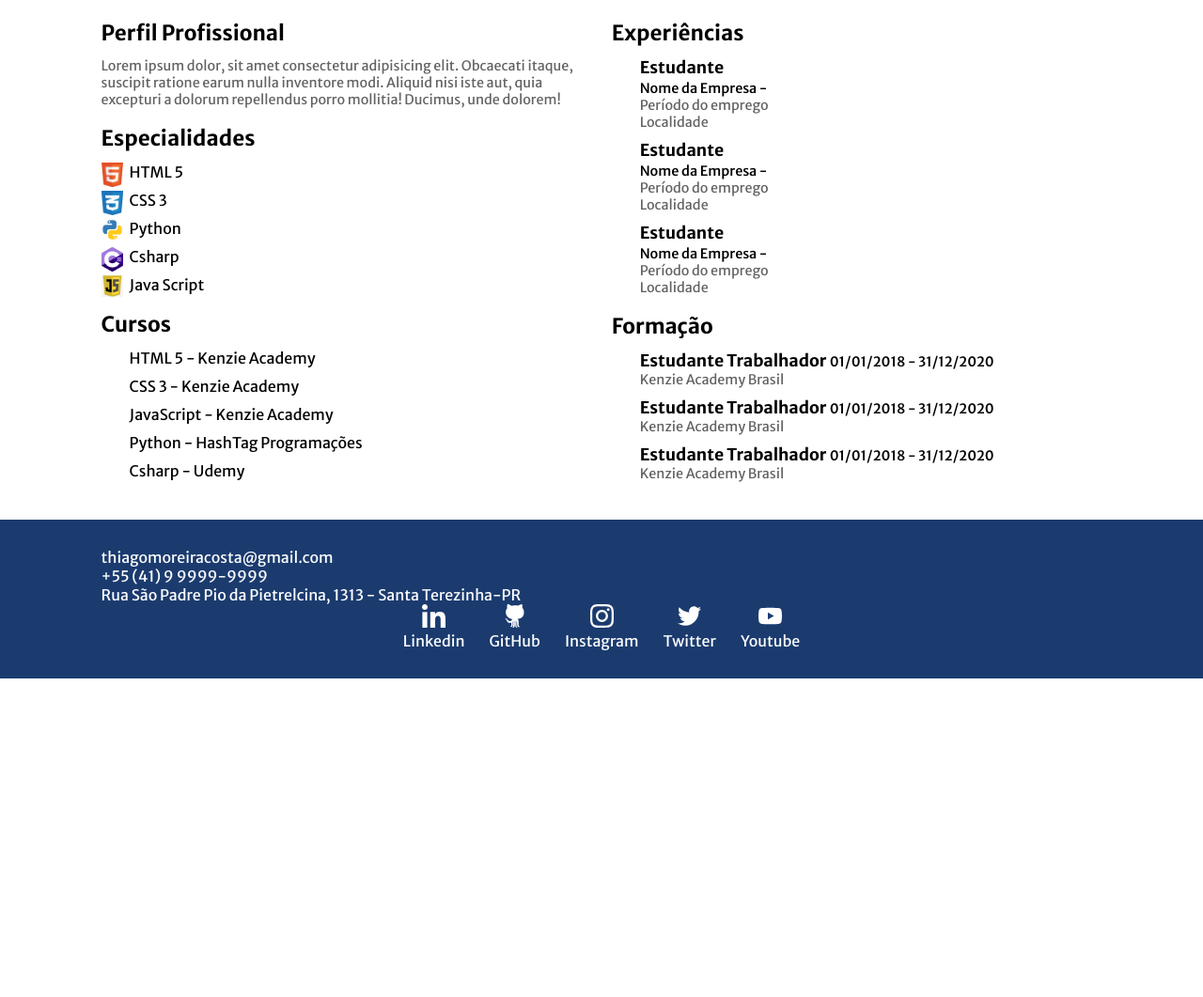
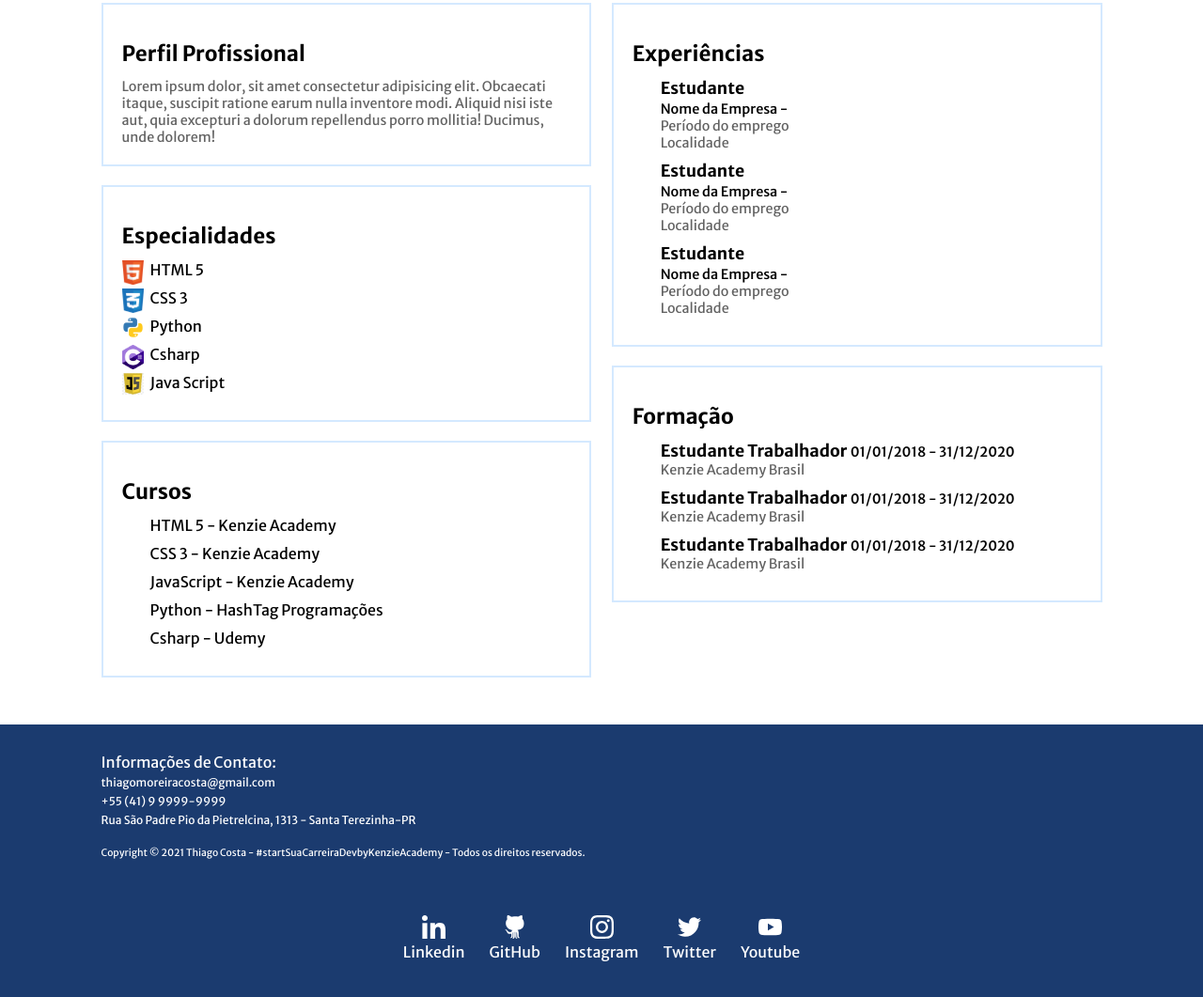
Before and after one commit to thmoreiracosta/CurriculumVitae, a plain HTML site: page intex.html in a window 1280 px wide. Shown: the part 321-1382 px from the top of the page at 94% size. Before the commit the page ends 1043 px from the top, so only its background shows below. Drawn offline with Linux system fonts and the light colour scheme.

Commit message:
startCarreiraDevKenzieAcademy-quaseFinalo

```diff
--- a/intex.html
+++ b/intex.html
@@ -141,6 +141,7 @@
             <div class="container">
 
                 <nav>
+                    <p>Informações de Contato: <p>
                         <ul class="info-contato">
                             <li>
                                 <a href="mailto:thiagomoreiracosta@gmail.com">thiagomoreiracosta@gmail.com</a>
@@ -148,10 +149,11 @@
                             <li>
                                 <a href="tel:5541999999999">+55 (41) 9 9999-9999</a>
                             </li>
-                        <li>
+                            <li class="espaco">
                                 <a href="https://www.google.com/maps/place/Sanctuary+of+Saint+Mary+our+Lady+of+Grace/@41.7082566,15.7052779,3a,75y,90t/data=!3m8!1e2!3m6!1sAF1QipO0f58d-ef--4O8ZN0LZ0OCYflDTkMAaTTqq-GN!2e10!3e12!6shttps:%2F%2Flh5.googleusercontent.com%2Fp%2FAF1QipO0f58d-ef--4O8ZN0LZ0OCYflDTkMAaTTqq-GN%3Dw152-h86-k-no!7i4000!8i2250!4m8!1m2!2m1!1ssan+giovanne+rotondo+padre+pio!3m4!1s0x13377418533421db:0xc3929a938a489727!8m2!3d41.7082566!4d15.7052779">Rua São Padre Pio da Pietrelcina, 1313 - Santa Terezinha-PR</a>
                             </li>
                         </ul>
+                    <p class="copyright">Copyright © 2021 Thiago Costa - #startSuaCarreiraDevbyKenzieAcademy - Todos os direitos reservados.</p>
                 </nav>
 
                 <nav>
--- a/public/styles/style.css
+++ b/public/styles/style.css
@@ -125,28 +125,46 @@ header .coluna ul li a{
 footer{
     background-color: #1B3B6F;
 }
-footer .container{}
+footer .container{
+
+}
 footer nav{}
+footer nav p{
+    color:white;
+    font-size: 1.0rem;
+}
+
+footer nav .copyright{
+    color:white;
+    font-size: 0.65rem;
+    margin: 20px 0px;
+}
+
 footer nav ul{}
 footer nav ul li{}
 footer nav ul li a{
     color:white;
 }
 
-footer nav .info-contato{}
-footer nav .info-contato li{
+footer nav .info-contato{
+
+}
+footer nav .info-contato li{}
+
+footer nav .info-contato li a{
+    font-size: 0.75rem;
+}
+
+footer nav .redes-sociais{
+    display:flex;
+    justify-content: center;
 
 }
 
-footer nav .info-contato li a{}
-footer nav .redes-sociais{
-    display:flex;
-    justify-content: center;
-}
+footer nav .redes-sociais li{
+    margin: 40px 13px;
+    text-align: center;
 
-footer nav .redes-sociais li{
-    margin: 0 13px;
-    text-align: center;
 }
 
 footer nav .redes-sociais li a{
@@ -156,9 +174,12 @@ footer nav .redes-sociais li a{
 footer nav .redes-sociais li a img{
     width: 25px;
 
+
 }
 
-footer nav .redes-sociais li a img p{}
+footer nav .redes-sociais li a img p{
+
+}
 
 
 
@@ -170,7 +191,11 @@ main .linha{}
 main .coluna{}
 main .coluna-esquerda{}
 main .coluna-direita{}
-main .coluna section{}
+main .coluna section{
+    border: 2px solid #d4e9ff;
+    margin: 0 0 20px;
+    padding:20px;
+}
 main .coluna section h2{
     font-size: 1.4rem;
     margin: 18px 0px 12px;
```
Lines whose indentation alone changed are shown as unchanged.
